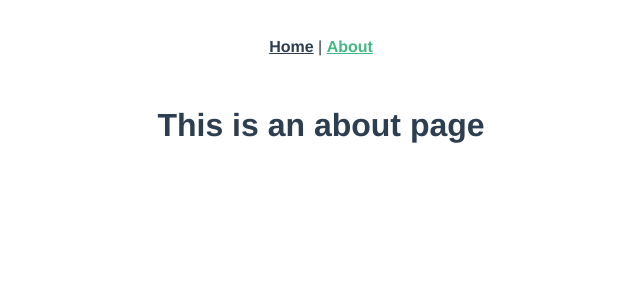
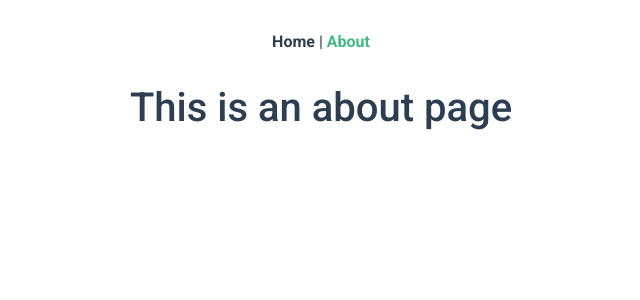
Before and after one commit to albuquerque53/xpenses, a Vue app: page /#/about in a window 1280 px wide. Shown: the top 300 px of the page, without its empty margins (319-959 px from the left). Built offline with nearby package versions, Linux system fonts and the light colour scheme.

Commit message:
:heavy_plus_sign: Installed dependencies

```diff
--- a/package.json
+++ b/package.json
@@ -8,6 +8,8 @@
     "lint": "vue-cli-service lint"
   },
   "dependencies": {
+    "@fortawesome/fontawesome-free": "^5.14.0",
+    "bootstrap": "^4.5.1",
     "core-js": "^3.6.5",
     "vue": "^2.6.11",
     "vue-router": "^3.2.0"
--- /dev/null
+++ b/src/assets/scss/app.scss
@@ -0,0 +1,13 @@
+@import url('https://fonts.googleapis.com/css2?family=Roboto:wght@100;300;400;500;700&display=swap');
+@import '../../../node_modules/bootstrap/dist/css/bootstrap.css';
+@import '../../../node_modules/@fortawesome/fontawesome-free/css/all.css';
+
+* {
+  font-family: 'Roboto', sans-serif;
+}
+
+.btn,
+.alert,
+.form-control {
+  border-radius: 0 !important;
+}
--- a/src/main.js
+++ b/src/main.js
@@ -1,6 +1,7 @@
 import Vue from 'vue'
 import App from './App.vue'
 import router from './router'
+import './assets/scss/app.scss'
 
 Vue.config.productionTip = false
 
```
Also changed, not shown: 1 other file (tests, documents, lock files or other folders).
